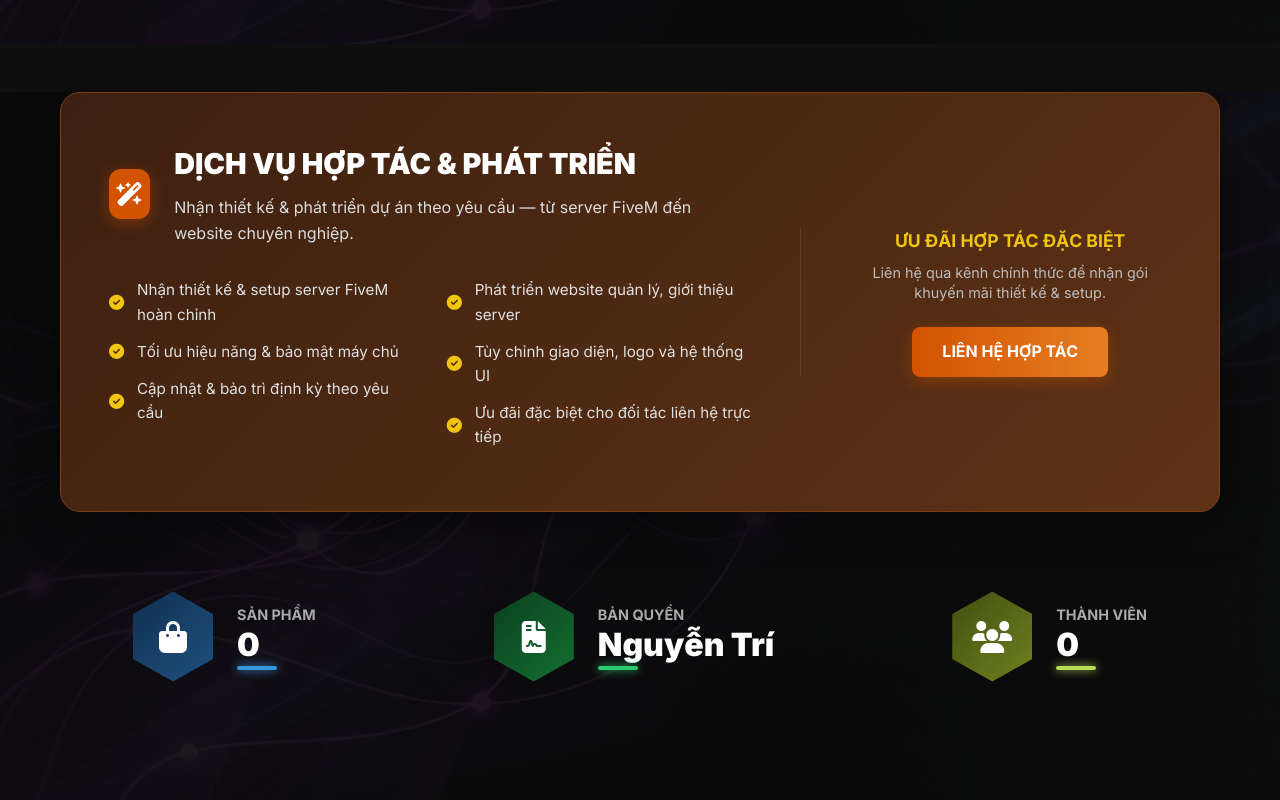
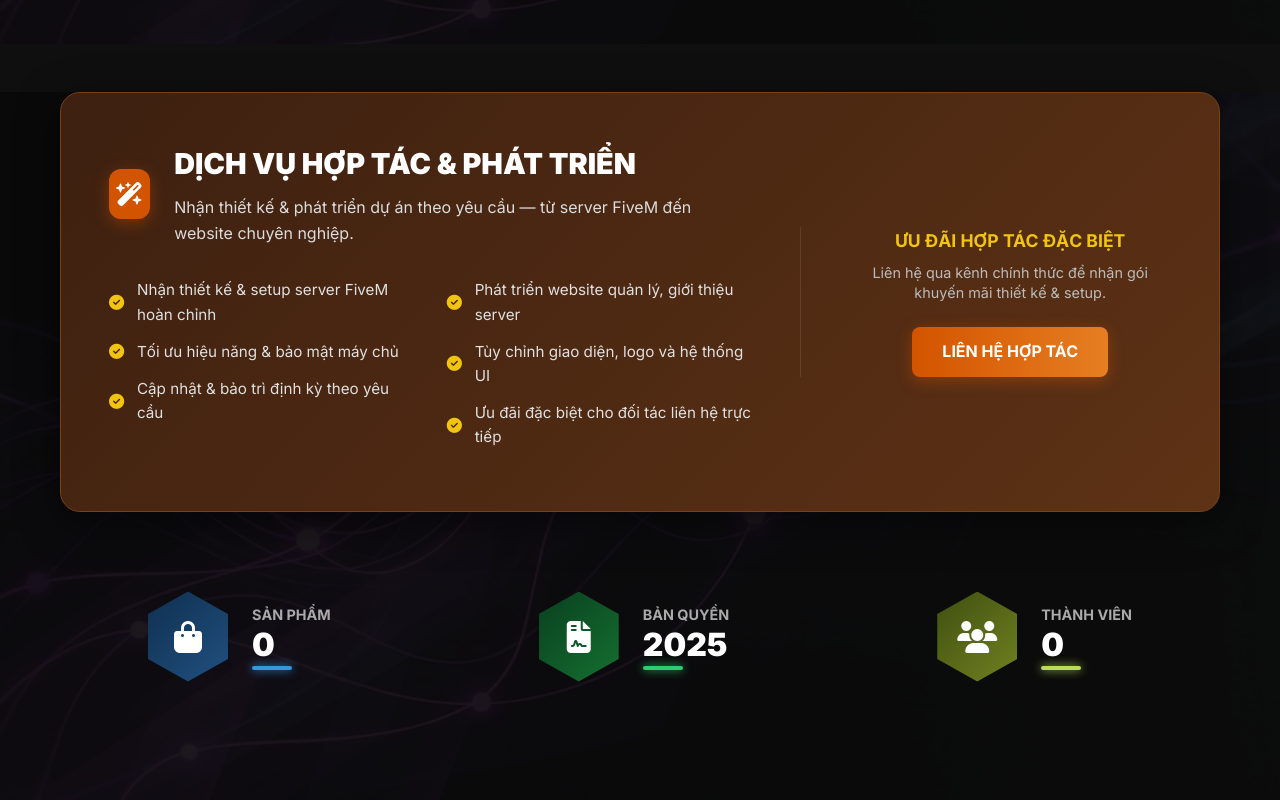
Before and after one commit to TaoPower/tteamstudio, a website: page index.html in a window 1280 px wide. Shown: the part 3370-4170 px from the top of the page. Drawn offline with Linux system fonts and the light colour scheme; no server answers.

Commit message:
index.html

```diff
--- a/index.html
+++ b/index.html
@@ -385,7 +385,7 @@
                     </div>
                     <div class="stat-info">
                         <span class="stat-label">BẢN QUYỀN</span>
-                        <span class="stat-number" id="stat-license">Nguyễn Trí</span>
+                        <span class="stat-number" id="stat-license">2025</span>
                         <div class="stat-line green-line"></div>
                     </div>
                 </div>
```
